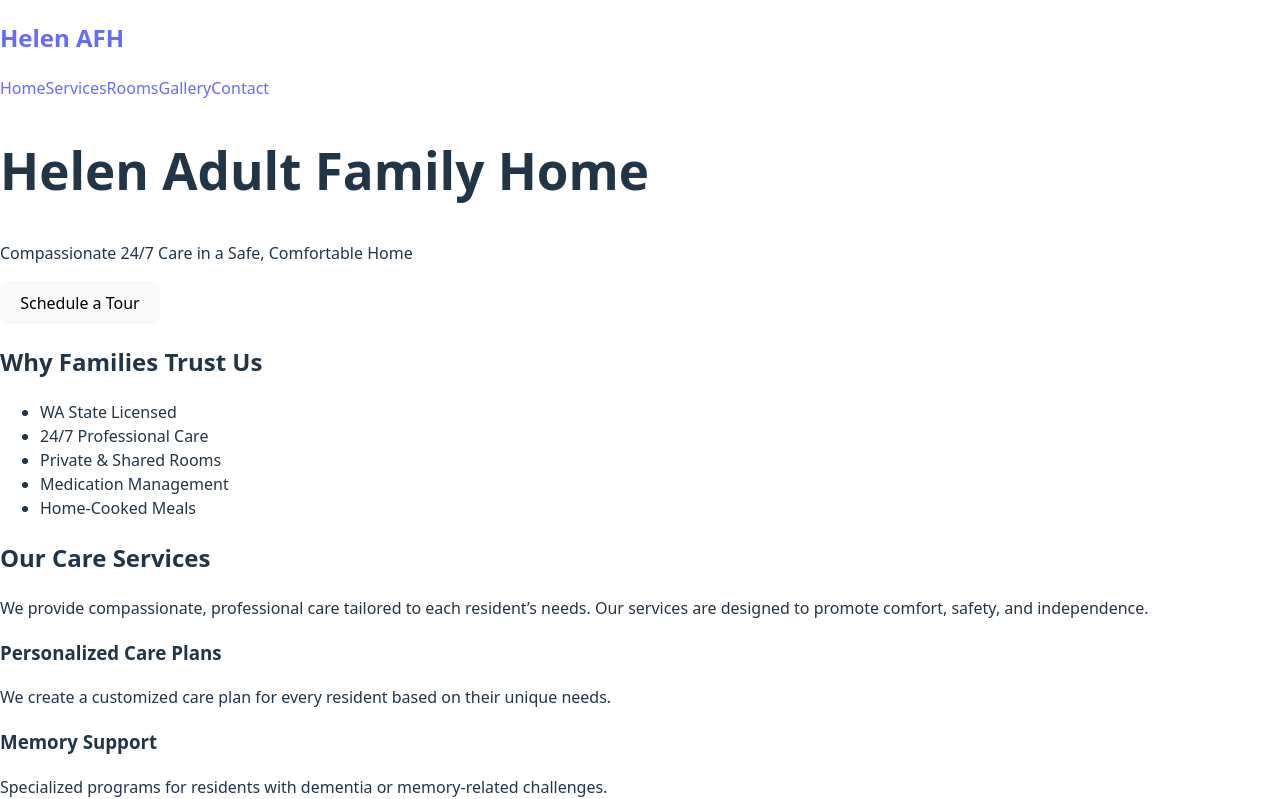
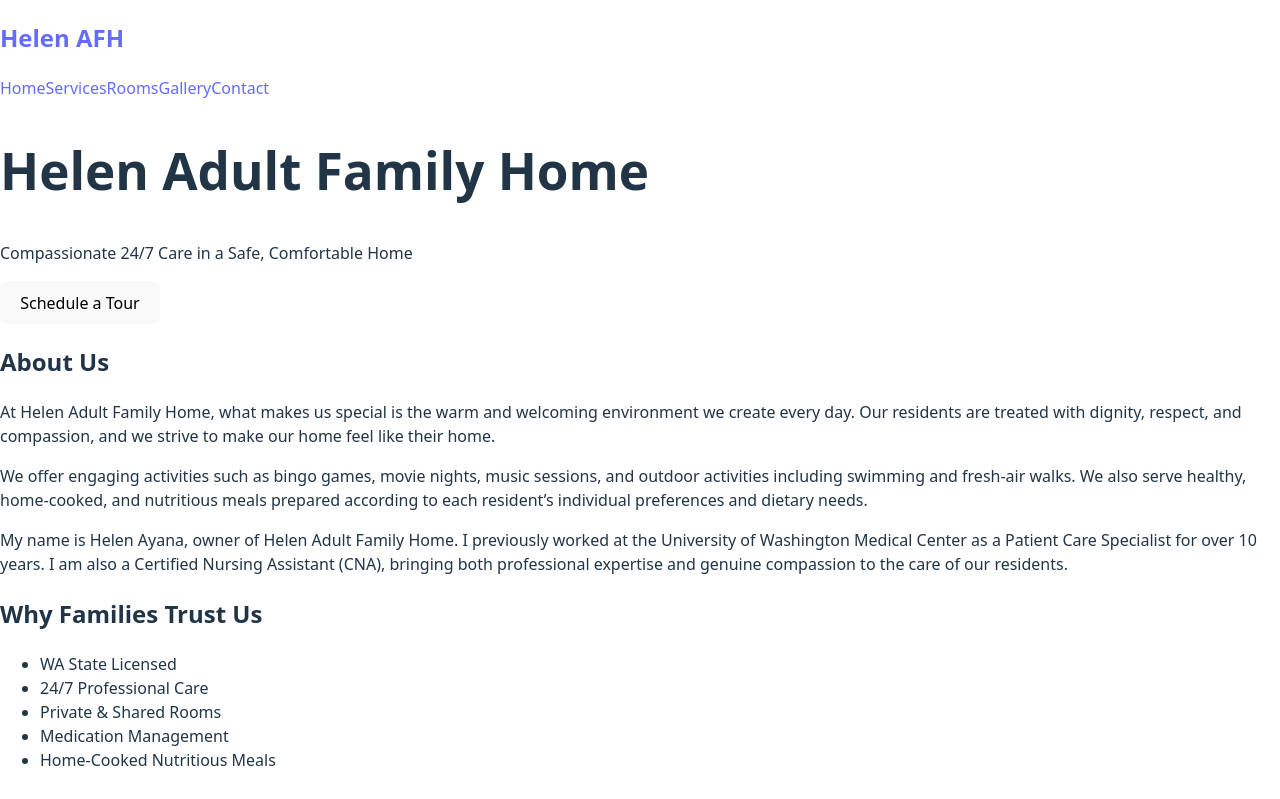
Before and after one commit to oneloveabi/helen-afh, a React (Vite) app: page / in a window 1280 px wide. Shown: the top 799 px of the page. Built offline with nearby package versions, Linux system fonts and the light colour scheme; the HTML template or start-up script is replaced by a standard one.

Commit message:
update footer about us

```diff
--- a/src/pages/About.jsx
+++ b/src/pages/About.jsx
@@ -1,9 +1,26 @@
 export default function About() {
     return (
-        <section className="about">
-            <h2>About Helen Adult Family Home</h2>
+        <section className="about-home">
+            <h2>About Us</h2>
+
             <p>
-                Helen Adult Family Home is a licensed, home-like facility providing compassionate care for seniors and adults with specialized needs. We focus on safety, comfort, and personalized care plans for every resident.
+                At Helen Adult Family Home, what makes us special is the warm and welcoming
+                environment we create every day. Our residents are treated with dignity,
+                respect, and compassion, and we strive to make our home feel like their home.
+            </p>
+
+            <p>
+                We offer engaging activities such as bingo games, movie nights, music sessions,
+                and outdoor activities including swimming and fresh-air walks. We also serve
+                healthy, home-cooked, and nutritious meals prepared according to each resident’s
+                individual preferences and dietary needs.
+            </p>
+
+            <p>
+                My name is Helen Ayana, owner of Helen Adult Family Home. I previously worked
+                at the University of Washington Medical Center as a Patient Care Specialist
+                for over 10 years. I am also a Certified Nursing Assistant (CNA), bringing
+                both professional expertise and genuine compassion to the care of our residents.
             </p>
         </section>
     );
--- a/src/pages/Home.jsx
+++ b/src/pages/Home.jsx
@@ -1,37 +1,37 @@
-import { useNavigate } from "react-router-dom";
 import Services from "./Services";
+import { Link } from "react-router-dom";
+import About from "./About"
 
 export default function Home() {
-    const navigate = useNavigate();
-
-    const handleSchedule = () => {
-        navigate("/contact"); // navigate to contact page
-        // Optional: scroll to form if there’s an element with id="contact"
-        setTimeout(() => {
-            const el = document.getElementById("contact");
-            if (el) el.scrollIntoView({ behavior: "smooth", block: "start" });
-        }, 100);
-    };
-
     return (
         <>
+            {/* HERO */}
             <section className="hero">
                 <h1>Helen Adult Family Home</h1>
                 <p>Compassionate 24/7 Care in a Safe, Comfortable Home</p>
-                <button onClick={handleSchedule}>Schedule a Tour</button>
+
+                <Link to="/contact">
+                    <button>Schedule a Tour</button>
+                </Link>
             </section>
 
+            {/* ABOUT SECTION */}
+            <About />
+
+            {/* TRUST / HIGHLIGHTS */}
             <section className="trust">
                 <h2>Why Families Trust Us</h2>
+
                 <ul>
                     <li>WA State Licensed</li>
                     <li>24/7 Professional Care</li>
                     <li>Private & Shared Rooms</li>
                     <li>Medication Management</li>
-                    <li>Home-Cooked Meals</li>
+                    <li>Home-Cooked Nutritious Meals</li>
                 </ul>
             </section>
 
+            {/* SERVICES */}
             <Services />
         </>
     );
--- a/src/styles.css
+++ b/src/styles.css
@@ -795,3 +795,21 @@ body {
     font-size: 14px;
     opacity: 0.85;
 }
+
+.about-home {
+    max-width: 900px;
+    margin: 60px auto;
+    padding: 0 20px;
+    text-align: center;
+    line-height: 1.7;
+    color: #333;
+}
+
+.about-home h2 {
+    color: #2a7de1;
+    margin-bottom: 20px;
+}
+
+.about-home p {
+    margin-bottom: 18px;
+}
```
